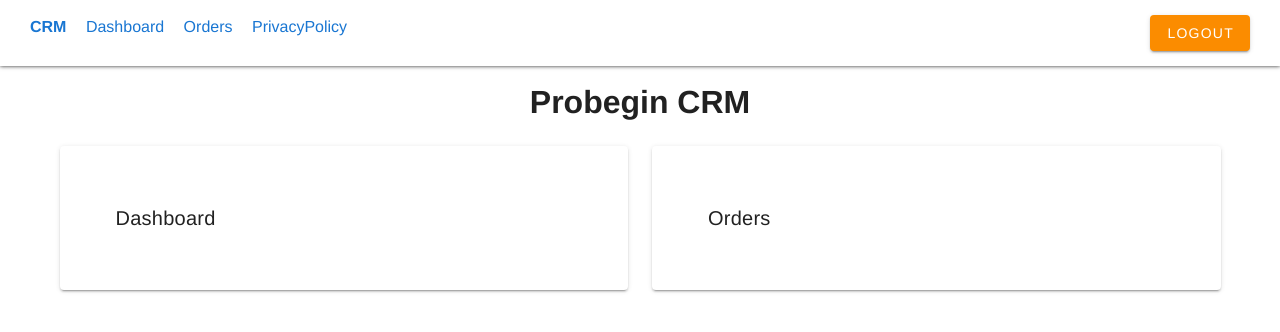
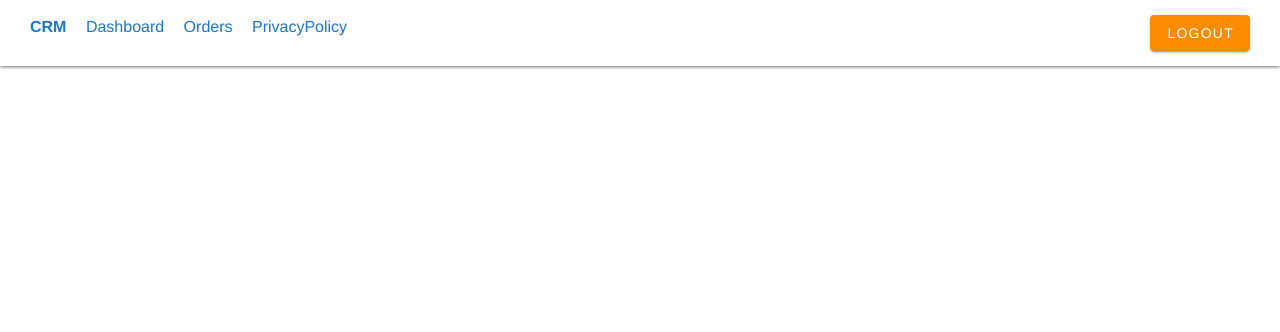
Before and after one commit to rvsrudik/test-task, a Vue app: page /crm in a window 1280 px wide. Shown: the top 332 px of the page. Built offline with nearby package versions, Linux system fonts and the light colour scheme; sample sign-in values are in the browser's storage; what @mathieustan/vue-notification would draw is missing.

Commit message:
routers Dashboard, Orders, OrderItems are children of Crm

```diff
--- a/src/router/index.js
+++ b/src/router/index.js
@@ -26,24 +26,23 @@ const routes = [
     name: 'Crm',
     component: () => import(/* webpackChunkName: "crm" */ '@/views/Crm.vue'),
     meta: { middleware: [auth] },
-  },
+    children: [
       {
-    path: '/crm/dashboard',
+        path: 'dashboard',
         name: 'Dashboard',
         component: () => import(/* webpackChunkName: "dashboard" */ '@/views/Dashboard.vue'),
-    meta: { middleware: [auth] },
       },
       {
         path: '/crm/orders',
         name: 'Orders',
         component: () => import(/* webpackChunkName: "orders" */ '@/views/Orders.vue'),
-    meta: { middleware: [auth] },
       },
       {
         path: '/crm/orders/:id',
         name: 'OrderItem',
         component: () => import(/* webpackChunkName: "order-item" */ '@/views/OrderItem.vue'),
-    meta: { middleware: [auth] },
+      },
+    ]
   },
   {
     path: '*',
--- a/src/views/Crm.vue
+++ b/src/views/Crm.vue
@@ -1,32 +1,9 @@
 <template>
-  <div>
-    <h1 class="mb-5">Probegin CRM</h1>
-    <v-row>
-      <v-col cols="12" md="6">
-        <v-card class="pa-10" @click="goToDashboard">
-          <v-card-title>Dashboard</v-card-title>
-        </v-card>
-      </v-col>
-
-      <v-col cols="12" md="6">
-        <v-card class="pa-10" @click="goToOrders">
-          <v-card-title>Orders</v-card-title>
-        </v-card>
-      </v-col>
-    </v-row>
-  </div>
+  <router-view></router-view>
 </template>
 
 <script>
 export default {
   name: 'Crm',
-  methods: {
-    goToDashboard() {
-      this.$router.push({ name: 'Dashboard' });
-    },
-    goToOrders() {
-      this.$router.push({ name: 'Orders' });
-    }
-  }
 }
 </script>
```
Lines whose indentation alone changed are shown as unchanged.
